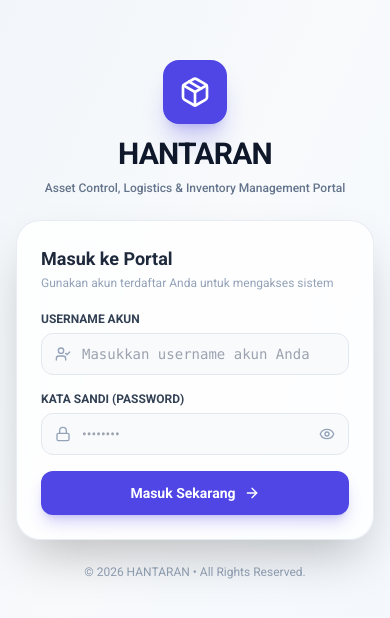
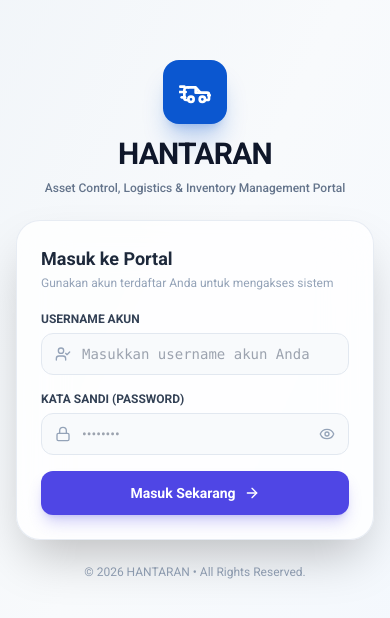
Before and after one commit to diavollorosso1899dt-coder/Dashboard-CA-Inventory, a Next.js app: page /login in a window 390 px wide. Shown: the part 102-720 px from the top of the page. Built offline with nearby package versions, Linux system fonts and the light colour scheme; a web font is replaced by a local one.

Commit message:
feat(branding): ganti nama aplikasi menjadi HANTARAN dan tambahkan logo 2D mobil melaju

```diff
--- a/src/app/layout.tsx
+++ b/src/app/layout.tsx
@@ -7,8 +7,8 @@ import { AuthProvider } from '@/components/auth/AuthContext';
 import { AppShell } from '@/components/layout/AppShell';
 
 export const metadata: Metadata = {
-  title: 'Asset Control & Inventory Dashboard',
-  description: 'Sistem Pemantauan Aset, Kesiapan Outlet, SLA Pengadaan & Google Sheets Sync ke Supabase',
+  title: 'HANTARAN - Sistem Manajemen Inventaris & Logistik',
+  description: 'Sistem Pemantauan Aset, Pendistribusian Logistik, Kesiapan Outlet, dan SLA Pengadaan HANTARAN',
 };
 
 export default function RootLayout({
--- a/src/app/login/page.tsx
+++ b/src/app/login/page.tsx
@@ -14,6 +14,7 @@ import {
   Package,
   UserCheck
 } from 'lucide-react';
+import { SpeedingCarLogo } from '@/components/common/SpeedingCarLogo';
 
 export default function LoginPage() {
   const router = useRouter();
@@ -45,8 +46,8 @@ export default function LoginPage() {
 
         {/* Brand Header */}
         <div className="text-center space-y-2">
-          <div className="inline-flex items-center justify-center w-16 h-16 rounded-2xl bg-indigo-600 dark:bg-indigo-500 text-white shadow-xl shadow-indigo-600/25 mb-1">
-            <Package className="w-8 h-8" />
+          <div className="inline-flex items-center justify-center w-16 h-16 rounded-2xl bg-[#0b57d0] dark:bg-[#004a77] text-white shadow-xl shadow-[#0b57d0]/25 mb-1">
+            <SpeedingCarLogo className="w-8 h-8 text-white" />
           </div>
           <h1 className="text-3xl font-black tracking-tight text-slate-900 dark:text-white uppercase">
             HANTARAN
--- a/src/app/page.tsx
+++ b/src/app/page.tsx
@@ -27,7 +27,7 @@ export default async function DashboardPage({ searchParams }: PageProps) {
         <div>
           <div className="flex items-center gap-2.5">
             <h1 className="text-xl md:text-2xl font-bold text-[#1f1f1f] dark:text-[#e3e3e3] tracking-tight">
-              Dashboard Asset Control
+              Dashboard HANTARAN
             </h1>
             <span className="rounded-full bg-[#e8f0fe] dark:bg-[#004a77] px-3 py-0.5 text-xs font-semibold text-[#0b57d0] dark:text-[#c2e7ff]">
               {region === 'ALL' ? 'Semua Wilayah' : region}
--- /dev/null
+++ b/src/components/common/SpeedingCarLogo.tsx
@@ -0,0 +1,39 @@
+import React from 'react';
+
+interface SpeedingCarLogoProps {
+  className?: string;
+}
+
+export function SpeedingCarLogo({ className = 'h-5 w-5' }: SpeedingCarLogoProps) {
+  return (
+    <svg
+      viewBox="0 0 24 24"
+      fill="none"
+      stroke="currentColor"
+      strokeWidth="2"
+      strokeLinecap="round"
+      strokeLinejoin="round"
+      className={className}
+      aria-label="Logo 2D Mobil Melaju HANTARAN"
+    >
+      {/* 2D Speed Motion Trails */}
+      <path d="M1 8h3" />
+      <path d="M0.5 12h4.5" />
+      <path d="M2 16h2.5" />
+
+      {/* Aerodynamic Speeding Car / Van Silhouette */}
+      <path d="M7 8.5h5.5l3.5 4h5a1.5 1.5 0 0 1 1.5 1.5V17a1 1 0 0 1-1 1h-1.5" />
+      <path d="M7 18H5.5a1.5 1.5 0 0 1-1.5-1.5v-6a2 2 0 0 1 2-2h1" />
+
+      {/* Windshield / Cab Glass */}
+      <path d="M12.5 9v3.5h3.5" />
+
+      {/* Front Headlight Accent */}
+      <path d="M22 14.5h1" />
+
+      {/* Wheels */}
+      <circle cx="9" cy="17.5" r="2" />
+      <circle cx="17.5" cy="17.5" r="2" />
+    </svg>
+  );
+}
--- a/src/components/layout/Navbar.tsx
+++ b/src/components/layout/Navbar.tsx
@@ -20,6 +20,7 @@ import {
 import { useTheme } from '@/components/theme/ThemeContext';
 import { useNavigation } from './NavigationContext';
 import { useAuth } from '@/components/auth/AuthContext';
+import { SpeedingCarLogo } from '@/components/common/SpeedingCarLogo';
 
 export function Navbar() {
   const router = useRouter();
@@ -153,15 +154,15 @@ export function Navbar() {
           {isMobileOpen ? <X className="h-5 w-5 text-[#0b57d0] dark:text-[#a8c7fa]" /> : <Menu className="h-5 w-5" />}
         </button>
 
-        <Link href="/" className="flex h-10 w-10 items-center justify-center rounded-full bg-[#e8f0fe] dark:bg-[#004a77] text-[#0b57d0] dark:text-[#a8c7fa] hover:bg-[#d3e3fd] dark:hover:bg-[#0842a0] transition-colors shadow-sm shrink-0">
+        <Link href="/" className="flex h-10 w-10 items-center justify-center rounded-full bg-[#e8f0fe] dark:bg-[#004a77] text-[#0b57d0] dark:text-[#a8c7fa] hover:bg-[#d3e3fd] dark:hover:bg-[#0842a0] transition-colors shadow-sm shrink-0" title="HANTARAN Dashboard">
           <div className="relative flex h-5 w-5 items-center justify-center">
-            <Database className="h-5 w-5 text-[#0b57d0] dark:text-[#a8c7fa]" />
+            <SpeedingCarLogo className="h-5 w-5 text-[#0b57d0] dark:text-[#a8c7fa]" />
           </div>
         </Link>
         <div>
           <div className="flex items-center gap-2">
-            <Link href="/" className="font-semibold text-[#1f1f1f] dark:text-[#e3e3e3] text-base md:text-lg tracking-tight hover:text-[#0b57d0] dark:hover:text-[#a8c7fa] transition-colors">
-              Asset Control
+            <Link href="/" className="font-extrabold text-[#1f1f1f] dark:text-[#e3e3e3] text-base md:text-lg tracking-tight hover:text-[#0b57d0] dark:hover:text-[#a8c7fa] transition-colors">
+              HANTARAN
             </Link>
             <span className="hidden sm:inline-block rounded-full bg-[#e8f0fe] dark:bg-[#004a77] px-2.5 py-0.5 text-[11px] font-medium text-[#0b57d0] dark:text-[#c2e7ff]">
               Dashboard
```
